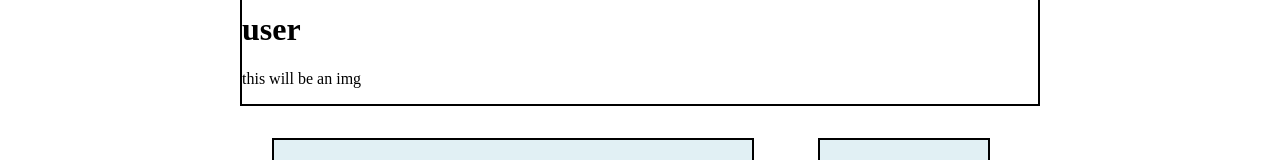
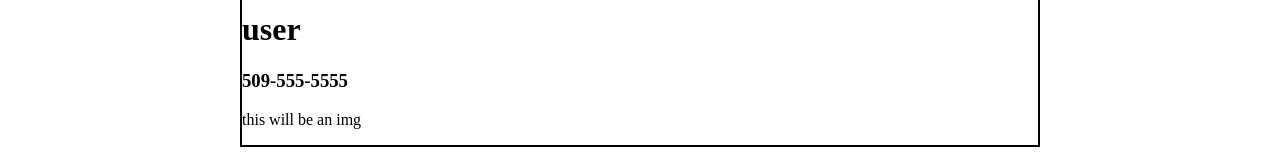
Before and after one commit to themancalledzac/littleBlackBook, a Next.js app: page /user in a window 1280 px wide. Shown: the part 172-332 px from the top of the page. Built offline with nearby package versions, Linux system fonts and the light colour scheme.

Commit message:
LBB-0013 - test

```diff
--- a/src/app/user/page.jsx
+++ b/src/app/user/page.jsx
@@ -27,6 +27,7 @@ export default function User() {
                 <div className={styles.profileWrapper}>
                     <div className={styles.userProfile}>
                         <h1>{user.name}</h1>
+                        <h3>{user.phone_number}</h3>
                         <p>this will be an img</p>
                     </div>
                 </div>
```
